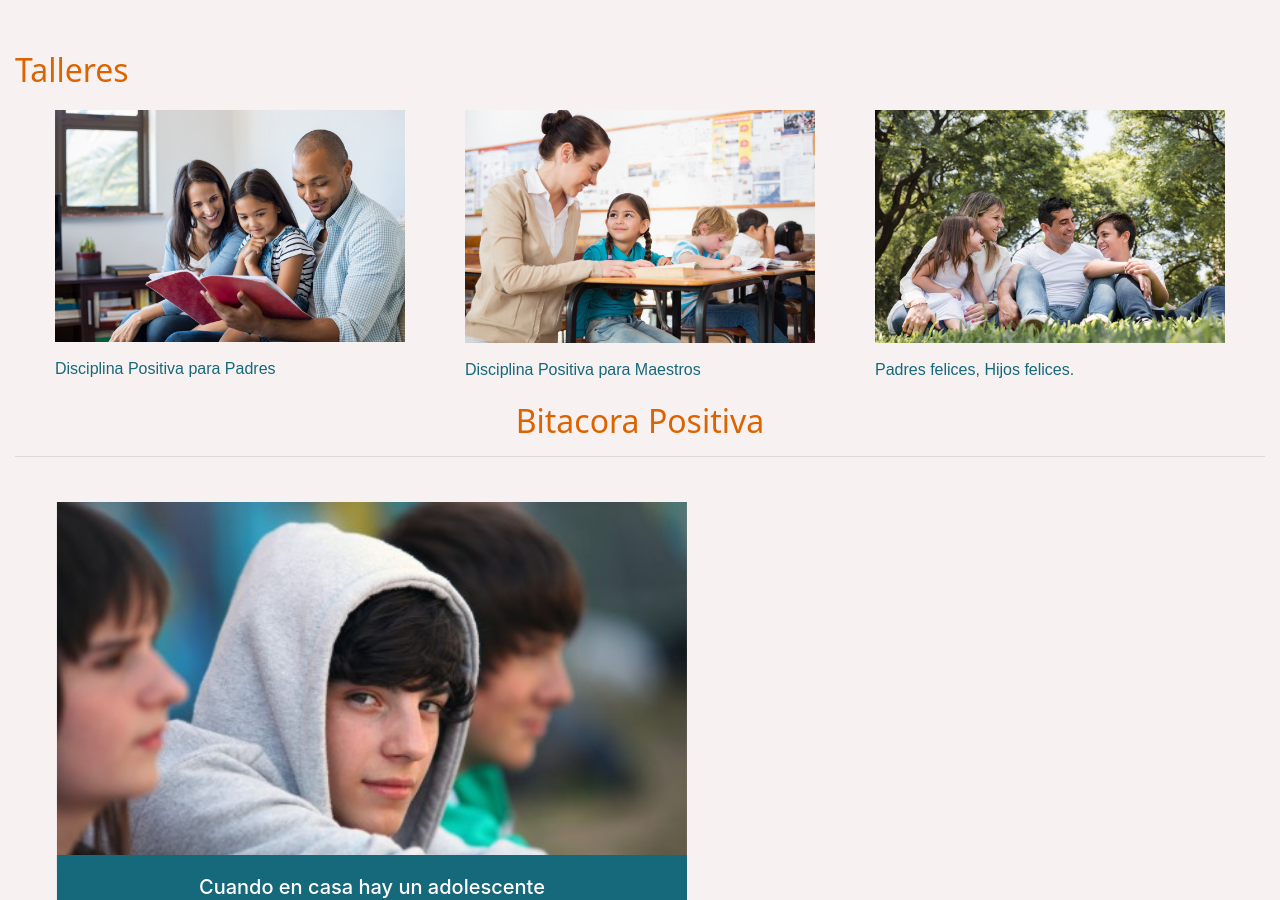
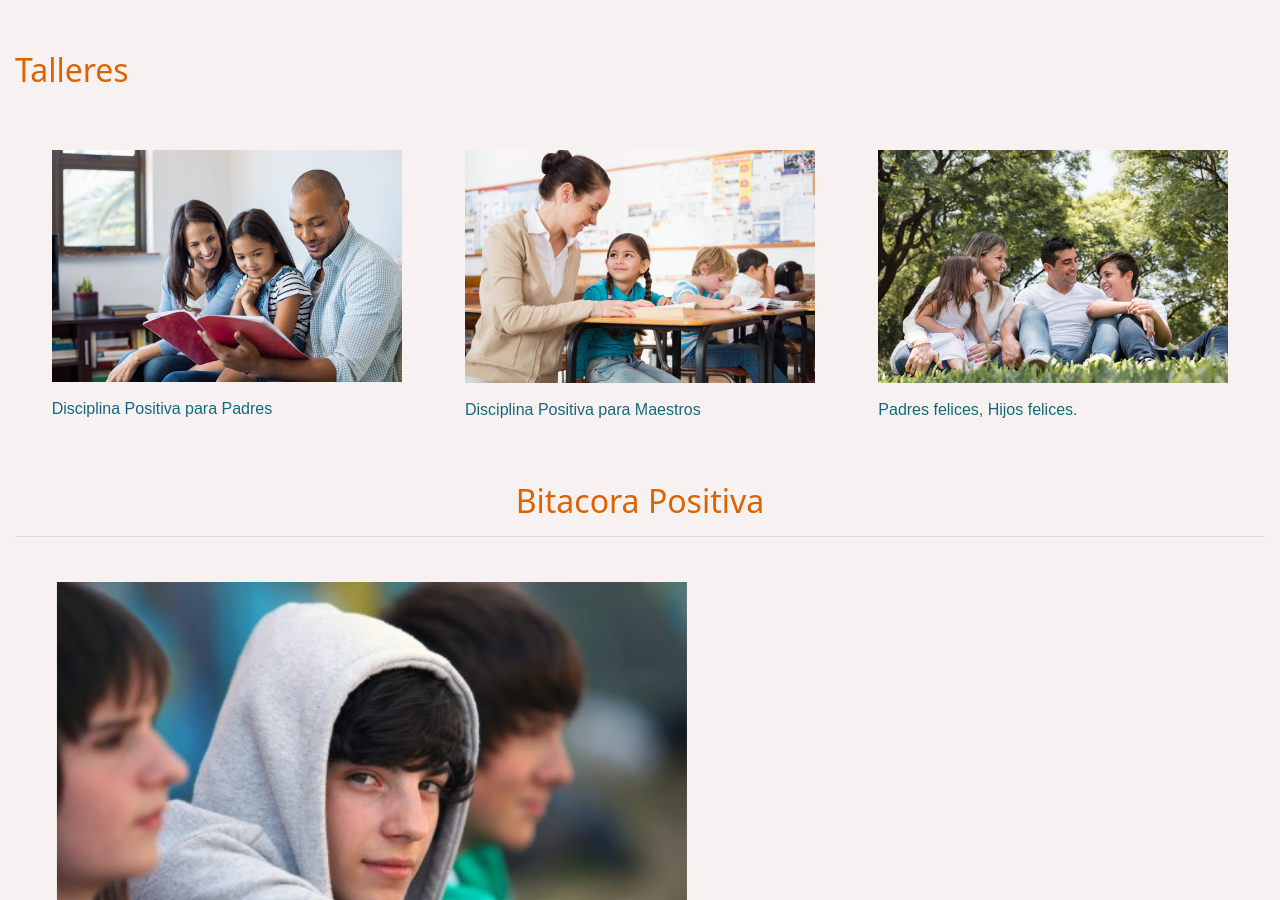
Before and after one commit to GuzmarCastillo/Desafio15-Castillo, a website: page index.html in a window 1280 px wide. Shown: the part 1304-2204 px from the top of the page. Drawn offline with nearby package versions, Linux system fonts and the light colour scheme.

Commit message:
cambios finales

```diff
--- a/scss/estilos.scss
+++ b/scss/estilos.scss
@@ -77,6 +77,7 @@ $color-secundario: #db6400;
     flex-wrap: wrap;
     padding: 5px 10px;
     justify-content: space-around;
+    margin: 50px 0px;
 
     > .talleres__articulo{
         width: $talleres-articulos;
```
Also changed, not shown: estilos/estilos.css.
